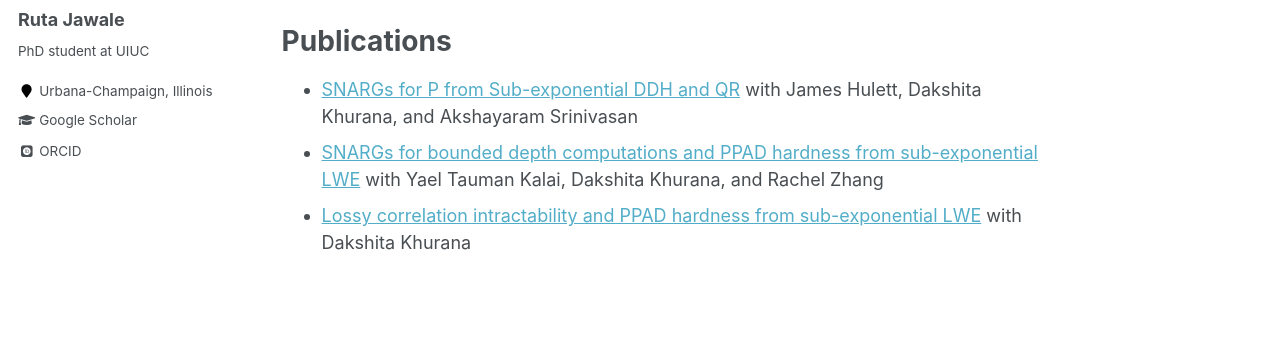
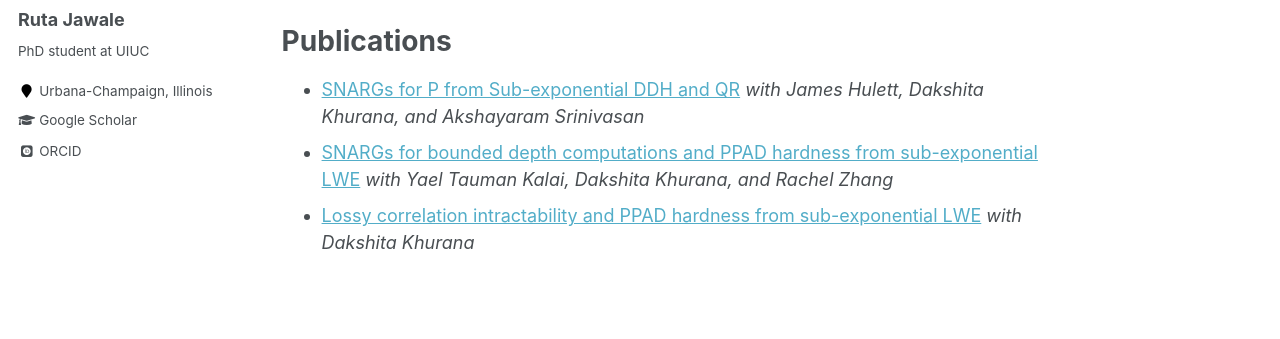
Before and after one commit to RutaJawale/RutaJawale.github.io, a Jekyll site: the page built from _pages/about.md, in a window 1280 px wide. Shown: the part 294-633 px from the top of the page. Built offline with Jekyll 4.4.1, drawn with Linux system fonts in a browser that asks for light colours; some web fonts are replaced.

Commit message:
Publications

```diff
--- a/_pages/about.md
+++ b/_pages/about.md
@@ -12,11 +12,11 @@ Ruta Jawale is a fourth year PhD student at UIUC working with [Dakshita Khurana]
 
 # Publications
 - [SNARGs for P from Sub-exponential DDH and QR](https://eprint.iacr.org/2022/353)
-  with James Hulett, Dakshita Khurana, and Akshayaram Srinivasan
+_with James Hulett, Dakshita Khurana, and Akshayaram Srinivasan_
 - [SNARGs for bounded depth computations and PPAD hardness from sub-exponential LWE](https://eprint.iacr.org/2020/980)
-  with Yael Tauman Kalai, Dakshita Khurana, and Rachel Zhang
+_with Yael Tauman Kalai, Dakshita Khurana, and Rachel Zhang_
 - [Lossy correlation intractability and PPAD hardness from sub-exponential LWE](https://eprint.iacr.org/2020/911)
-  with Dakshita Khurana
+_with Dakshita Khurana_
 
 <!-- This is the front page of a website that is powered by the [academicpages template](https://github.com/academicpages/academicpages.github.io) and hosted on GitHub pages. [GitHub pages](https://pages.github.com) is a free service in which websites are built and hosted from code and data stored in a GitHub repository, automatically updating when a new commit is made to the respository. This template was forked from the [Minimal Mistakes Jekyll Theme](https://mmistakes.github.io/minimal-mistakes/) created by Michael Rose, and then extended to support the kinds of content that academics have: publications, talks, teaching, a portfolio, blog posts, and a dynamically-generated CV. You can fork [this repository](https://github.com/academicpages/academicpages.github.io) right now, modify the configuration and markdown files, add your own PDFs and other content, and have your own site for free, with no ads! An older version of this template powers my own personal website at [stuartgeiger.com](http://stuartgeiger.com), which uses [this Github repository](https://github.com/staeiou/staeiou.github.io).
 
```
